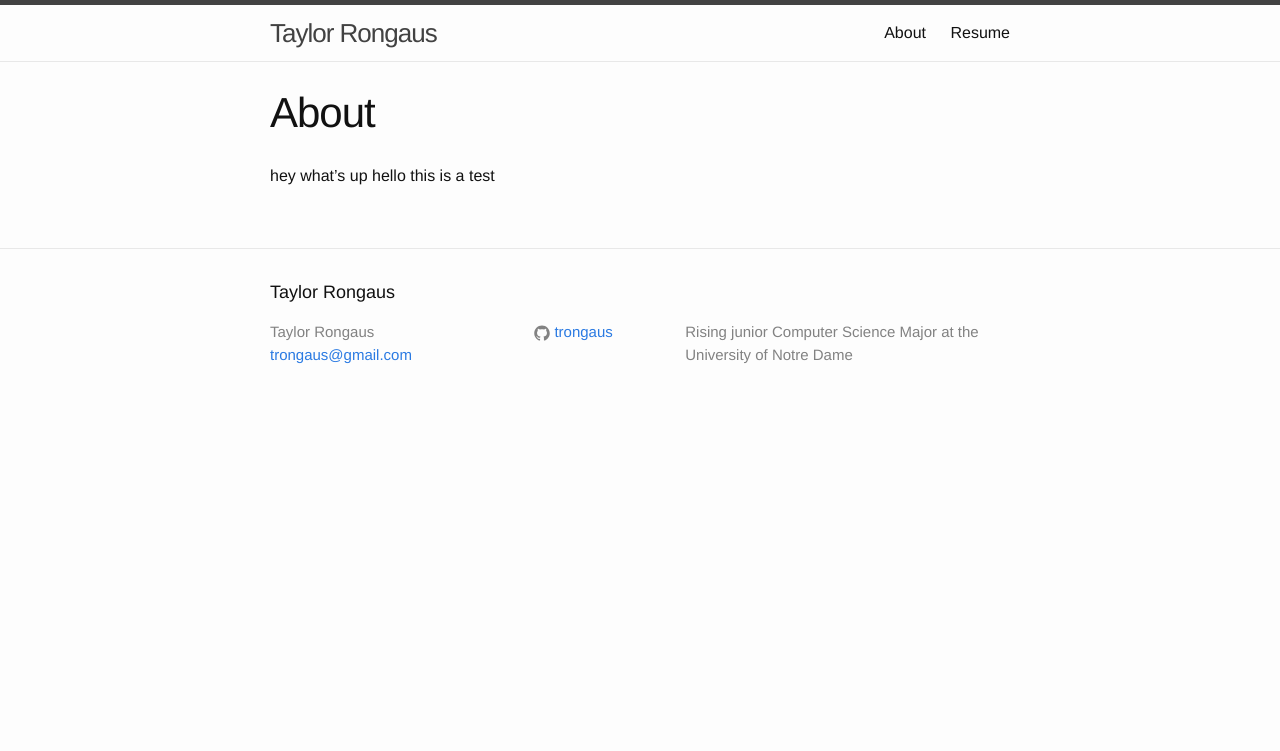
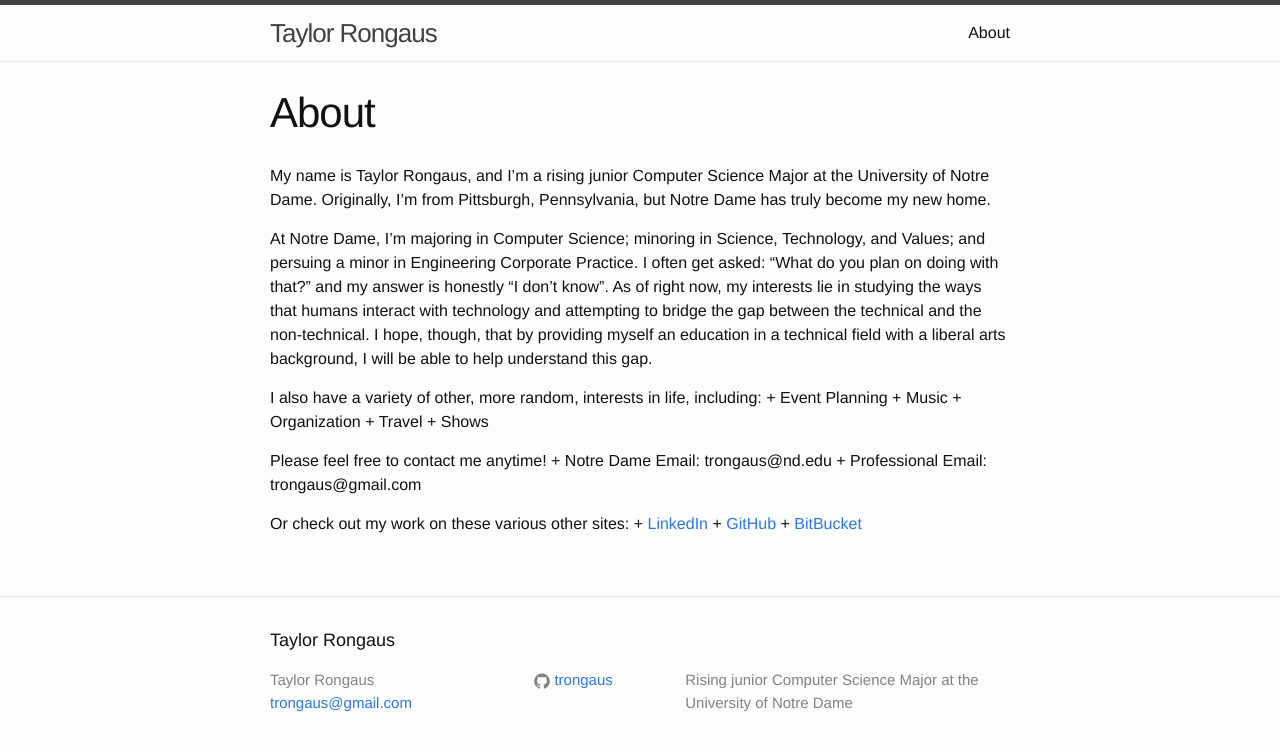
Before and after one commit to trongaus/trongaus.github.io, a Jekyll site: the page built from about.md, in a window 1280 px wide. Shown: the top 751 px of the page. Built offline with Jekyll 4.4.1, drawn with Linux system fonts in a browser that asks for light colours.

Commit message:
working on about page

```diff
--- a/about.md
+++ b/about.md
@@ -4,4 +4,26 @@ title: About
 permalink: /about/
 ---
 
-hey what's up hello this is a test
+My name is Taylor Rongaus, and I'm a rising junior Computer Science Major at the University of Notre Dame. Originally, I'm from Pittsburgh, Pennsylvania, but Notre Dame has truly become my new home.
+
+At Notre Dame, I'm majoring in Computer Science; minoring in Science, Technology, and Values; and persuing a minor in Engineering Corporate Practice. I often get asked: "What do you plan on doing with that?" and my answer is honestly "I don't know". As of right now, my interests lie in studying the ways that humans interact with technology and attempting to bridge the gap between the technical and the non-technical. I hope, though, that by providing myself an education in a technical field with a liberal arts background, I will be able to help understand this gap.
+
+I also have a variety of other, more random, interests in life, including:
+	+ Event Planning
+	+ Music
+	+ Organization
+	+ Travel
+	+ Shows
+
+Please feel free to contact me anytime!
+	+ Notre Dame Email: trongaus@nd.edu
+	+ Professional Email: trongaus@gmail.com
+
+Or check out my work on these various other sites:
+	+ [LinkedIn][trongaus-linkedin]
+	+ [GitHub][trongaus-github]
+	+ [BitBucket][trongaus-bitbucket]
+
+[trongaus-linkedin]: http://linkedin.com/trongaus
+[trongaus-github]: http://github.com/trongaus
+[trongaus-bitbucket]: http://bitbucket.com/trongaus
```
Also changed, not shown: resume.md (deleted, +0 -5 lines).
